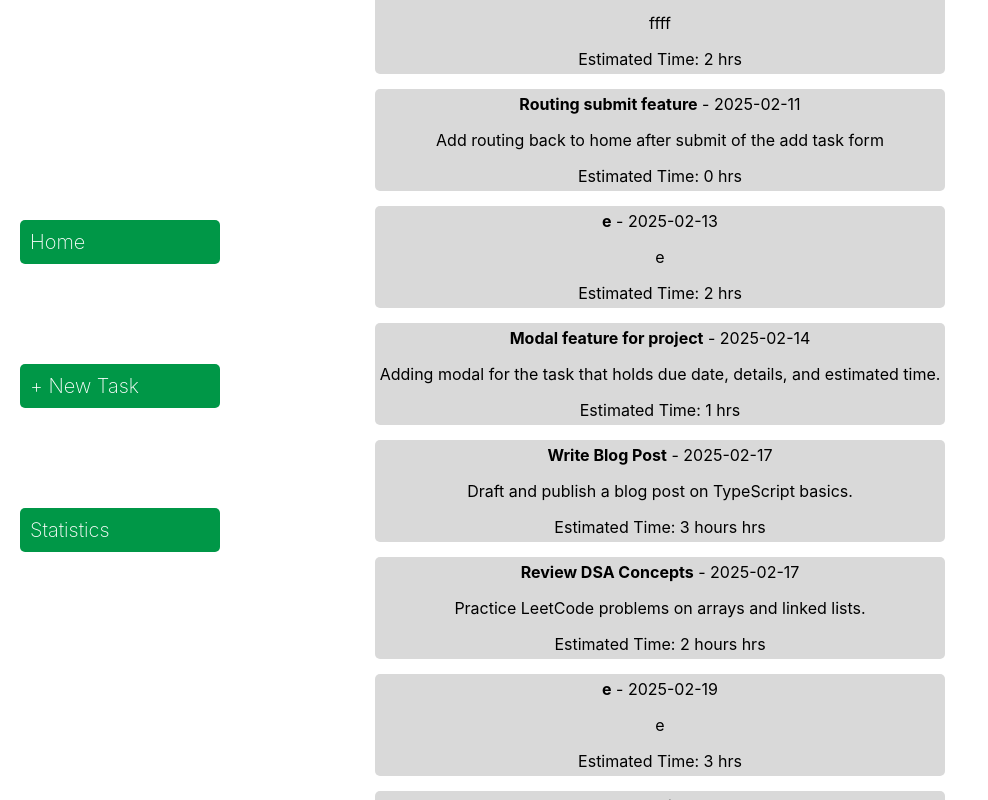
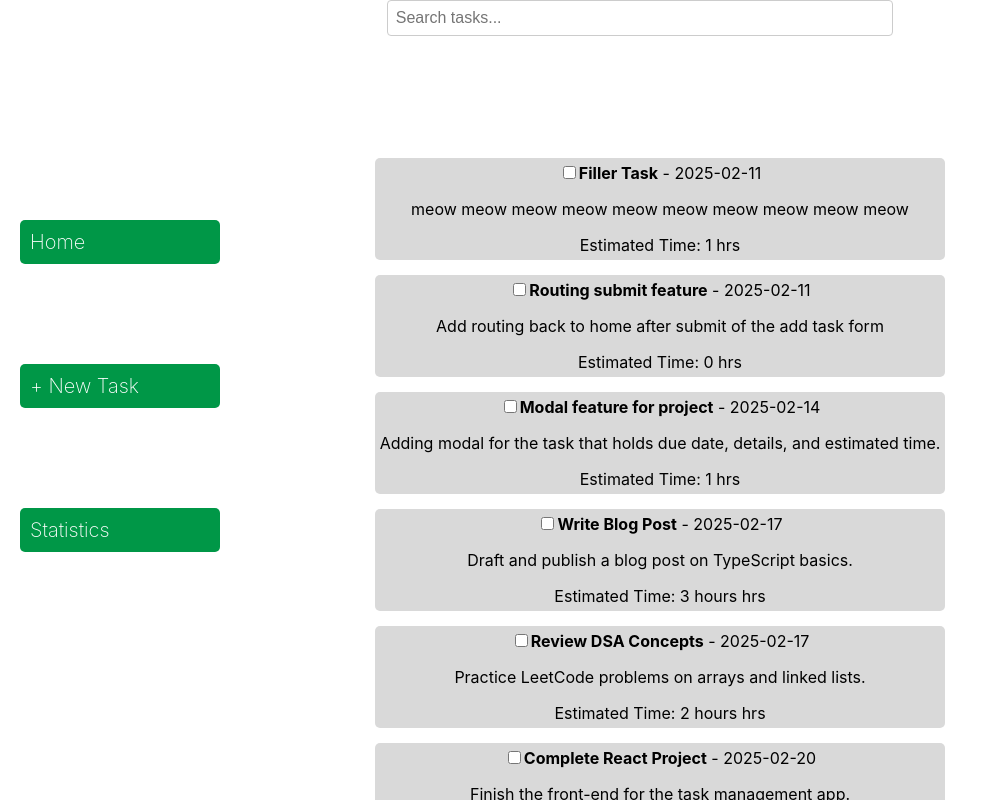
Before and after one commit to BlairCrumbly/taskr, a React (Create React App) app: page / in a window 1280 px wide. Shown: the top 800 px of the page, without its empty margins (0-988 px from the left). Built offline with nearby package versions, Linux system fonts and the light colour scheme; data requests are answered from the project's data file; a web font is replaced by a local one.

Commit message:
added sorting and new task card component

```diff
--- a/db.json
+++ b/db.json
@@ -41,34 +41,10 @@
       "completed": false
     },
     {
-      "id": "f3b2",
-      "name": "e",
-      "description": "e",
-      "dueDate": "2025-02-13",
-      "estimatedTime": "2",
-      "completed": false
-    },
-    {
-      "id": "5a25",
-      "name": "e",
-      "description": "e",
-      "dueDate": "2025-02-19",
-      "estimatedTime": "3",
-      "completed": false
-    },
-    {
-      "id": "1f31",
-      "name": "newtask",
-      "description": "ffff",
+      "id": "b910",
+      "name": "Filler Task",
+      "description": "meow meow meow meow meow meow meow meow meow meow",
       "dueDate": "2025-02-11",
-      "estimatedTime": "2",
-      "completed": false
-    },
-    {
-      "id": "2199",
-      "name": "NewNewtest",
-      "description": "wwww",
-      "dueDate": "2025-02-28",
       "estimatedTime": "1",
       "completed": false
     }
--- a/src/App.js
+++ b/src/App.js
@@ -1,7 +1,8 @@
 import React from "react";
 import { useEffect, useState } from "react";
-import { Outlet } from "react-router-dom";
+import { data, Outlet } from "react-router-dom";
 import Navbar from "./components/Navbar";
+
 
 function App() {
   const [tasks, setTasks] = useState([]);
@@ -12,6 +13,8 @@ function App() {
         // !s ort the tasks by dueDate and estimatedTime when they are fetched
         const sortedTasks = data.sort((a, b) => {
           const dateComparison = new Date(a.dueDate) - new Date(b.dueDate);
+
+
           if (dateComparison !== 0) {
             return dateComparison;
           }
@@ -23,17 +26,35 @@ function App() {
       })
       .catch((error) => console.error("Error fetching tasks:", error));
   }, []);
-  //? possibly change router approach
+
+
+
+
+
   const handleNewTask = (task) => {
     setTasks(prevtasks => [...prevtasks , task])
   }
+
+const handleTaskCompletion = (tasksId) => {
+  setTasks((prevtasks) =>
+    prevtasks.map((tasks) =>
+    tasks.id === tasksId ? {...tasks, completed: !tasks.completed} : tasks
+))
+}
+
+
+
+
+
+
+
 
   return (
 
     <div className="App">
       <header>Taskr</header>
       <Navbar />
-      <Outlet context={{handleNewTask, tasks}}/> {/* renders the current routes component */}
+      <Outlet context={{handleNewTask, handleTaskCompletion, tasks}}/> {/* renders the current routes component */}
     </div>
 
   );
--- /dev/null
+++ b/src/components/TaskCard.js
@@ -0,0 +1,30 @@
+import '../styles/TaskList.css';
+
+const TaskCard = ({task, handleTaskCompletion }) => {
+
+
+
+
+
+    return(
+        <div>
+            <li key={task.id}>
+        <input
+        type="checkbox"
+        checked={task.completed}
+        onChange={() => handleTaskCompletion(task.id)}
+        />
+
+
+        <strong>{task.name}</strong> - {task.dueDate}
+        <p>{task.description}</p>
+        <span>Estimated Time: {task.estimatedTime} hrs</span>
+            </li>
+        </div>
+
+
+    )
+
+}
+
+export default TaskCard;
--- a/src/components/TaskList.js
+++ b/src/components/TaskList.js
@@ -1,57 +1,82 @@
-import { useEffect, useState } from "react";
+import { useEffect, useState, useMemo } from "react";
 import '../styles/TaskList.css';
 import { useOutletContext } from "react-router-dom";
+import TaskCard from "./TaskCard";
+const TaskList = () => {
 
-const TaskList = () => {
-  const {tasks} = useOutletContext()
   const [searchQuery, setSearchQuery] = useState("");
+  const { tasks, handleTaskCompletion } = useOutletContext();
+  const [sortBy, setSortBy] = useState("date")
 
 
-  //! SEARCH
+const handleSortBy = (e) => {
 
-  const filteredTasks = tasks.filter((task) =>
-    task.name.toLowerCase().includes(searchQuery.toLowerCase())
-  );
+  setSortBy(e.target.value)
+}
 
-  const sortedTasks = filteredTasks.sort((a, b) => {
-    const dateComparison = new Date(a.dueDate) - new Date(b.dueDate);
-    if (dateComparison !== 0) {
-      return dateComparison;
+
+
+ //! filter
+  const visibleTasks = tasks
+    .filter((tasks) => !tasks.completed) //hide completed tasks
+    .filter((tasks) => tasks.name.toLowerCase().includes(searchQuery.toLowerCase()));
+
+
+//?change
+const sortedTasks = useMemo(() => {
+  return [...visibleTasks].sort((a, b) => {
+    if (sortBy === "date"){
+      const dateComparison = new Date(a.dueDate) - new Date(b.dueDate);
+      if (dateComparison !== 0) return dateComparison;
+
+      const estimatedTimeA = parseInt(a.estimatedTime) || 0;
+      const estimatedTimeB = parseInt(b.estimatedTime) || 0;
+      return estimatedTimeB - estimatedTimeA;
+
     }
-    const estimatedTimeA = parseInt(a.estimatedTime) || 0;
-    const estimatedTimeB = parseInt(b.estimatedTime) || 0;
-    return estimatedTimeB - estimatedTimeA;
+    else if(sortBy === "Z-A"){
+      return b.name.toLowerCase().localeCompare(a.name.toLowerCase())
+    }
+    else{
+      return a.name.toLowerCase().localeCompare(b.name.toLowerCase())
+    }
   });
-
-  //! sort filtered tasks by the closest match to the search query in alphabetical order
-  // const sortedFilteredTasks = filteredTasks.sort((a, b) => {
-  //   const query = searchQuery.toLowerCase();
-
-  //   //! check if the query is found in both task names
-  //   const indexA = a.name.toLowerCase().indexOf(query);
-  //   const indexB = b.name.toLowerCase().indexOf(query);
-
-  //   //!if both tasks contain the query, sort by the position of the query in the name
-  //   if (indexA !== -1 && indexB !== -1) {
-  //     return indexA - indexB;
-  //   }
-
-  //   //! if only one task contains the query, prioritize it
-  //   if (indexA !== -1) return -1;
-  //   if (indexB !== -1) return 1;
-
-  //   //! if neither task contains the query, fallback to alphabetical sorting
-  //   return a.name.localeCompare(b.name);
-  // });
-
+}, [visibleTasks, sortBy]);
 
   const handleSearchChange = (e) => {
     setSearchQuery(e.target.value);
   };
 
+  //use setTasks to update the state and target prevTasks
+// to avoid staleness
+//make var make it sort the current array of tasks
+//using spread operator
+//.sort((a, b) => )
+//use .localeCompare() ?
+
+
+
+
+
+
+
+
   return (
+    //! search
+
     <div className="centered-container">
       <div className="TaskList">
+      <div>
+
+
+      <select onChange={handleSortBy}>
+        <option value="date">Sort by Date</option>
+        <option value="A-Z">Sort by A-Z</option>
+        <option value="Z-A">Sort by Z-A</option>
+      </select>
+      </div>
+
+
 
         <div className="search-bar-container">
           <input
@@ -62,13 +87,17 @@ const TaskList = () => {
             onChange={handleSearchChange}
           />
         </div>
+
+
+
+        {/* Tasks + hiding completed tasks */}
         <ul>
           {sortedTasks.map((task) => (
-            <li key={task.id}>
-              <strong>{task.name}</strong> - {task.dueDate}
-              <p>{task.description}</p>
-              <span>Estimated Time: {task.estimatedTime} hrs</span>
-            </li>
+            <TaskCard
+            key={task.id}
+            task={task}
+            handleTaskCompletion={handleTaskCompletion}
+             />
           ))}
         </ul>
       </div>
```
Also changed, not shown: src/tempCodeRunnerFile.js (added, +7 -0 lines), src/components/AddTaskForm.js (line endings or trailing spaces).
